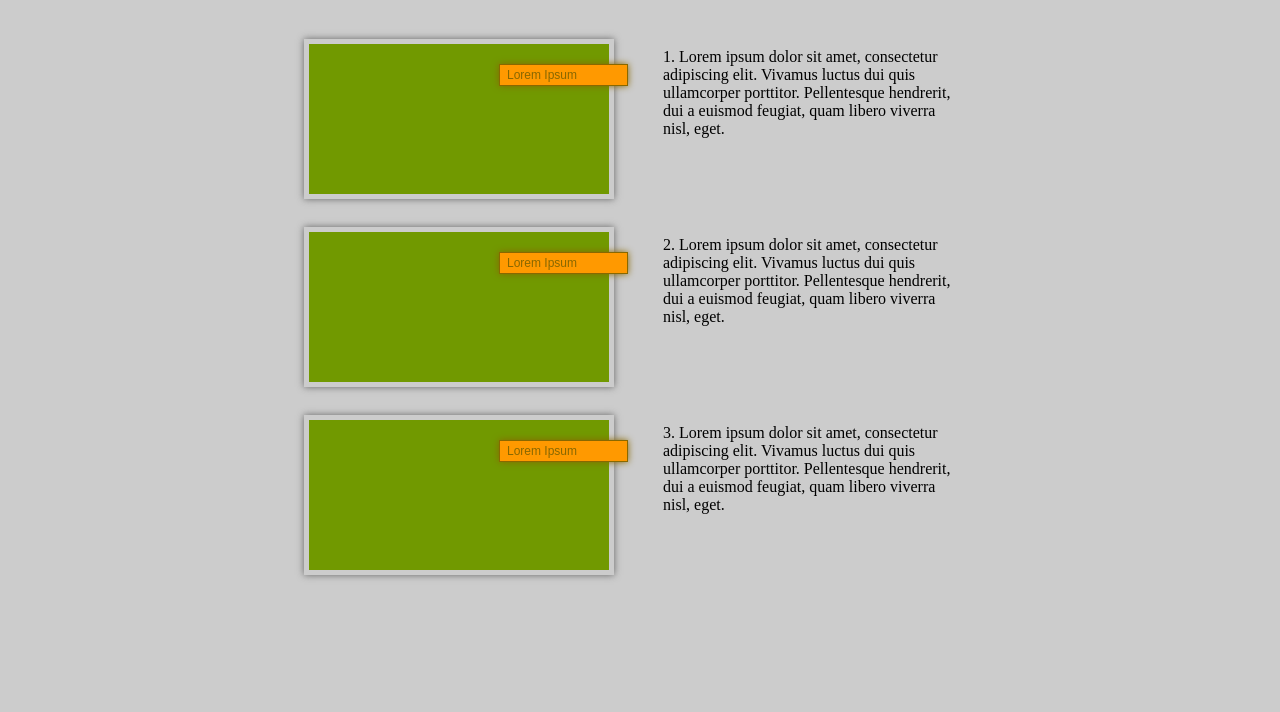
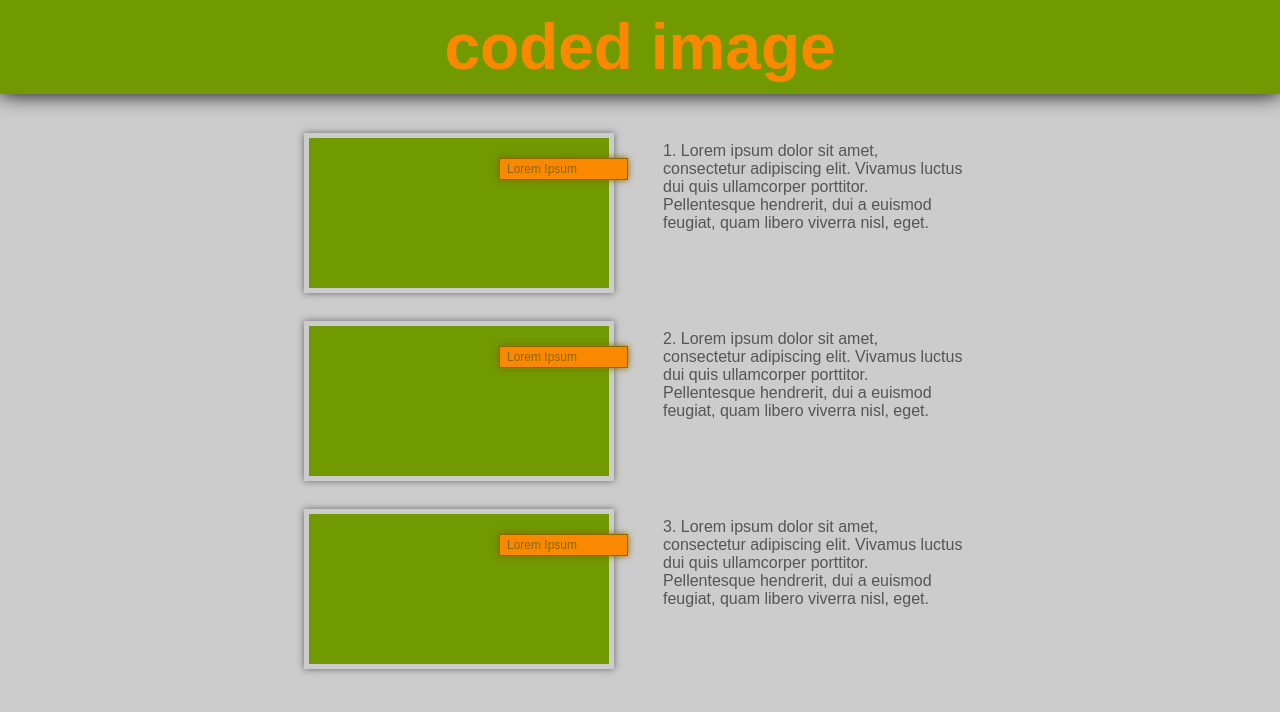
Before and after one commit to AlanAdamson/alanadamson.github.io, a plain HTML site: page work/index.html in a window 1280 px wide. Drawn offline with Linux system fonts and the light colour scheme.

Commit message:
updated colors and work page

```diff
--- a/style.css
+++ b/style.css
@@ -23,7 +23,7 @@ html, body {
 
 .logo {
   font-family: 'Arial', sans-serif;
-  color: #f90;
+  color: #FA8800;
   font-size: 5em;
 }
 
@@ -46,7 +46,7 @@ html, body {
 }
 
 .boxLabel {
-  background-color: #f90;
+  background-color: #FA8800;
   width: 120px;
   margin: 20px 0 0 190px;
   padding: 3px 0 3px 7px;
@@ -60,12 +60,34 @@ html, body {
 .workDesc {
   width: 300px;
   height: 150px;
-  padding: 1% 0 0 5%;
+  padding: 1% 0 0 5%; color: #555;
+  font-family: 'Arial', sans-serif;
 }
 
 .indvidWrap {
   display: flex;
   flex-direction: row;
+}
+
+.header {
+  display: flex;
+  justify-content: center;
+  background-color: #719900;
+  padding: 10px;
+  box-shadow: 0 0 20px #000;
+}
+
+.logoMed {
+  font-family: 'Arial', sans-serif;
+  color: #FA8800;
+  font-size: 4em;
+  font-weight: bold;
+  float: left;
+  /*-webkit-text-stroke-width: 1px;
+  -webkit-text-stroke-color: rgba(255, 255, 255, 0.25);*/
+}
+.logoMed::before {
+  text-shadow: 2px 2px 0 #ffffff;
 }
 
 @media screen and (max-width: 630px) {
--- a/work/index.html
+++ b/work/index.html
@@ -7,7 +7,11 @@
     <title>coded image - work</title>
   </head>
   <body>
+    <header class="header">
+      <div class="logoMed">coded image</div>
+    </header>
     <div class="wrapperGray">
+
       <div class="contentWrap">
         <div class="indvidWrap">
           <div class="portfolioBox">
```
